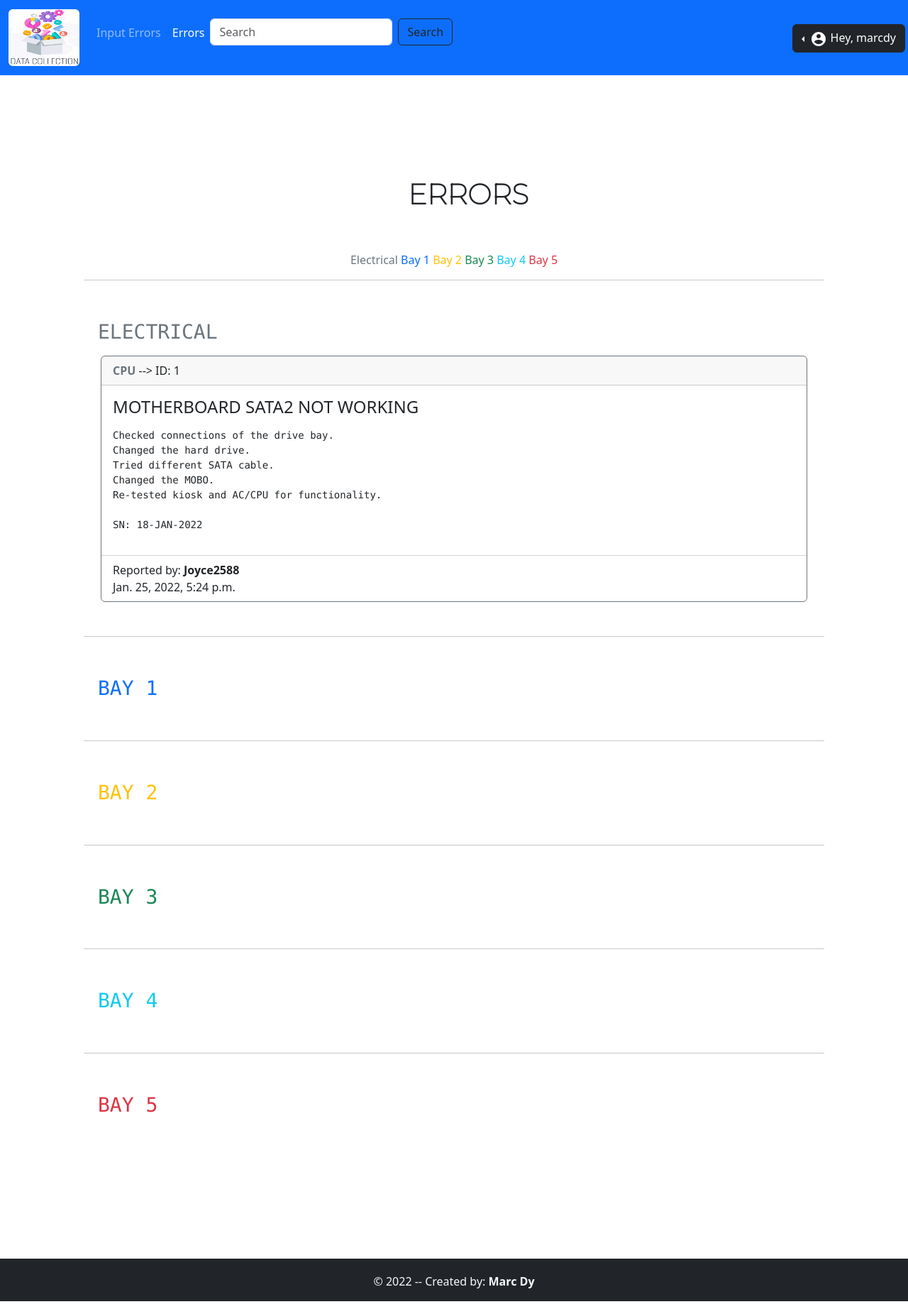
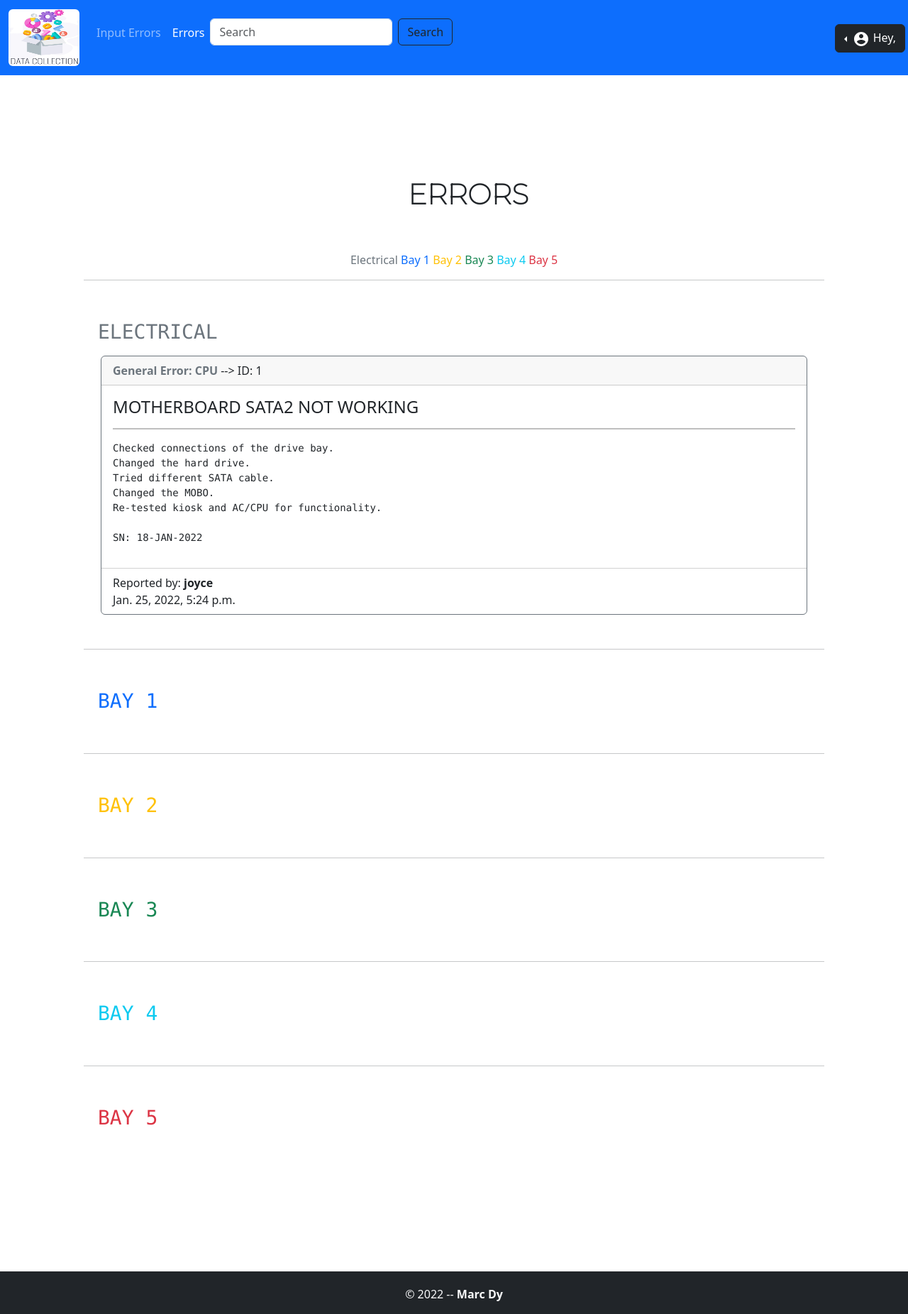
Before and after one commit to decentaro/DataCollectionForWork, a Django app: page /tek84Troubleshoot/errors/ in a window 1280 px wide. Shown: the whole page at 71% size. Run offline with Django 4.2, Linux system fonts and the light colour scheme; a user stored in the database is signed in; data comes from the database, SQL or seed files in the repository; both versions use the stored data as it was after the commit; some libraries are stand-ins or nearby versions.

Commit message:
Implemented search bar. Added search template. Edited some stylings. Changed InputError.employee from CASCADE to SET_NULL which won’t delete reports even when user is deleted. Specified errors on sign up template based on what field is invalid. (Email, Confirm password)

```diff
--- a/tek84Troubleshoot/models.py
+++ b/tek84Troubleshoot/models.py
@@ -43,4 +43,4 @@
 	title_of_error = models.CharField(max_length=100)
 	fix_of_error = models.TextField()
 	date_posted = models.DateTimeField(auto_now = True)
-	employee = models.ForeignKey(User, on_delete=models.CASCADE, default=None)
+	employee = models.ForeignKey(User, on_delete=models.SET_NULL, null=True)
--- a/tek84Troubleshoot/templates/base.html
+++ b/tek84Troubleshoot/templates/base.html
@@ -26,7 +26,7 @@
 	<link rel="preconnect" href="https://fonts.gstatic.com" crossorigin>
 	<link href="https://fonts.googleapis.com/css2?family=Montserrat:wght@100&display=swap" rel="stylesheet">
 
-	<title>B1-B5 Data Collection</title>
+	<title>{% block title %} {% endblock %}</title>
 
 </head>
 <body>
@@ -54,11 +54,12 @@
 				        	href="/tek84Troubleshoot/errors">Errors</a>
 
 				   <!-- WIP SEARCH BAR -->
-				        <form class="d-flex
+				        <form action="{% url 'search_results' %}" method="get" class="d-flex
 				        	{% if url_name == 'login' %}invisible{% endif %}
 							{% if url_name == 'logout' %}invisible{% endif %}
-							{% if url_name == 'signup' %}invisible{% endif %}">
-				      		<input class="form-control me-2" type="search" placeholder="Search" aria-label="Search">
+							{% if url_name == 'signup' %}invisible{% endif %}
+							{% if url_name == 'index' %}invisible{% endif %}">
+				      		<input name="q" class="form-control me-2 " type="search" placeholder="Search">
 					      	<button class="btn btn-outline-dark " type="submit">Search</button>
 					    </form>
 
@@ -68,7 +69,7 @@
 							{% if url_name == 'logout' %}invisible{% endif %}
 							{% if url_name == 'signup' %}invisible{% endif %}">
 							<button type="button" class="btn btn-dark dropdown-toggle" data-bs-toggle="dropdown" aria-expanded="false">
-						    	<img src="{% static 'account_circle1.svg' %}"> Hey, {{ request.user}}
+						    	<img src="{% static 'account_circle1.svg' %}"> Hey, {{ request.user.first_name}}
 						  	</button>
 						  	<ul class="dropdown-menu dropdown-menu-dark">
 						  		<li><a class="dropdown-item " href="{% url 'password_change' %}">Change Password</a></li>
@@ -93,7 +94,7 @@
 <div class="footer bg-dark text-center text-lg-start text-light pt-1 mt-5">
 	<!-- Copyright -->
 	<div class="text-center p-3">
-	© 2022 -- Created by: <strong>Marc Dy</strong>
+	© 2022 -- <strong>Marc Dy</strong>
 	</div>
 	<!-- Copyright -->
 	</div>
--- a/tek84Troubleshoot/templates/errors.html
+++ b/tek84Troubleshoot/templates/errors.html
@@ -1,4 +1,5 @@
 {% extends "base.html" %}
+{% block title %} Display Errors {% endblock %}
 {% block content %}
 
 
@@ -41,17 +42,20 @@
             <h3 class="p-2 text-secondary font-monospace">ELECTRICAL</h3>
             <div class="row-1">
                 {% for items in querysetBay0 %}
-                    <div class="col-15 container"> <!--  COL-AUTO CLASS solved my effin problem   -->
+                    <div class="col-15 container">
                         <div class="card border-secondary mb-3">
                             <div class="card-header">
-                                <b class="text-secondary">{{ items.general_description_of_failure }}</b> --> ID: {{ items.id }}
+                                <b class="text-secondary">General Error:
+                                {{ items.general_description_of_failure }}
+                                </b> --> ID: {{ items.id }}
                             </div>
                             <div class="card-body">
                                 <h4 class="card-title">{{ items.title_of_error }}</h4>
+                                <hr style="border: 1px solid black">
                                 <p class="card-text"><pre>{{ items.fix_of_error }}</pre></p>   <!-- PRE tag gives a newline every                                                           shift enter on the textarea in index.html -->
                             </div>
                             <div class="card-footer bg-transparent">
-                                <label>Reported by: <strong>{{ items.employee }}</strong></label>
+                                <label>Reported by: <strong>{{ items.employee.first_name}}</strong></label>
                                 <br>
                                 {{ items.date_posted }}
                             </div>
@@ -69,17 +73,20 @@
         <h3 class="p-2 text-primary font-monospace">BAY 1</h3>
         <div class="row-1">
             {% for items in querysetBay1 %}
-                <div class="col-15 container"> <!--  COL-AUTO CLASS solved my effin problem   -->
+                <div class="col-15 container">
                         <div class="card border-primary mb-3">
                             <div class="card-header">
-                            <b class="text-primary">{{ items.general_description_of_failure }}</b> --> ID: {{ items.id }}
+                                <b class="text-primary">General Error:
+                                {{ items.general_description_of_failure }}
+                                </b> --> ID: {{ items.id }}
                             </div>
                             <div class="card-body">
                                 <h4 class="card-title">{{ items.title_of_error }}</h4>
+                                <hr style="border: 1px solid black">
                                 <p class="card-text"><pre>{{ items.fix_of_error }}</pre></p>   <!-- PRE tag gives a newline every                                                           shift enter on the textarea in index.html -->
                             </div>
                             <div class="card-footer bg-transparent">
-                            <label>Reported by: <strong>{{ items.employee }}</strong></label>
+                                <label>Reported by: <strong>{{ items.employee.first_name}}</strong></label>
                                 <br>
                                 {{ items.date_posted }}
                             </div>
@@ -97,17 +104,20 @@
         <h3 class="p-2 text-warning font-monospace">BAY 2</h3>
         <div class="row-1">
             {% for items in querysetBay2 %}
-                <div class="col-15 container"> <!--  COL-AUTO CLASS solved my effin problem   -->
+                <div class="col-15 container">
                         <div class="card border-warning mb-3">
                             <div class="card-header">
-                            <b class="text-warning">{{ items.general_description_of_failure }}</b> --> ID: {{ items.id }}
+                                <b class="text-warning">General Error:
+                                {{ items.general_description_of_failure }}
+                                </b> --> ID: {{ items.id }}
                             </div>
                             <div class="card-body">
                                 <h4 class="card-title">{{ items.title_of_error }}</h4>
+                                <hr style="border: 1px solid black">
                                 <p class="card-text"><pre>{{ items.fix_of_error }}</pre></p>   <!-- PRE tag gives a newline every                                                           shift enter on the textarea in index.html -->
                             </div>
                             <div class="card-footer bg-transparent">
-                            <label>Reported by: <strong>{{ items.employee }}</strong></label>
+                                <label>Reported by: <strong>{{ items.employee.first_name}}</strong></label>
                                 <br>
                                 {{ items.date_posted }}
                             </div>
@@ -125,17 +135,20 @@
         <h3 class="p-2 text-success font-monospace">BAY 3</h3>
         <div class="row-1">
             {% for items in querysetBay3 %}
-                <div class="col-15 container"> <!--  COL-AUTO CLASS solved my effin problem   -->
+                <div class="col-15 container">
                         <div class="card border-success mb-3">
                             <div class="card-header">
-                            <b class="text-success">{{ items.general_description_of_failure }}</b> --> ID: {{ items.id }}
+                                <b class="text-success">General Error:
+                                {{ items.general_description_of_failure }}
+                                </b> --> ID: {{ items.id }}
                             </div>
                             <div class="card-body">
                                 <h4 class="card-title">{{ items.title_of_error }}</h4>
+                                <hr style="border: 1px solid black">
                                 <p class="card-text"><pre>{{ items.fix_of_error }}</pre></p>   <!-- PRE tag gives a newline every                                                           shift enter on the textarea in index.html -->
                             </div>
                             <div class="card-footer bg-transparent">
-                            <label>Reported by: <strong>{{ items.employee }}</strong></label>
+                                <label>Reported by: <strong>{{ items.employee.first_name}}</strong></label>
                                 <br>
                                 {{ items.date_posted }}
                             </div>
@@ -153,17 +166,20 @@
         <h3 class="p-2 text-info font-monospace">BAY 4</h3>
         <div class="row-1">
             {% for items in querysetBay4 %}
-                <div class="col-15 container"> <!--  COL-AUTO CLASS solved my effin problem   -->
+                <div class="col-15 container">
                         <div class="card border-info mb-3">
                             <div class="card-header">
-                            <b class="text-info">{{ items.general_description_of_failure }}</b> --> ID: {{ items.id }}
+                                <b class="text-info">General Error:
+                                {{ items.general_description_of_failure }}
+                                </b> --> ID: {{ items.id }}
                             </div>
                             <div class="card-body">
                                 <h4 class="card-title">{{ items.title_of_error }}</h4>
+                                <hr style="border: 1px solid black">
                                 <p class="card-text"><pre>{{ items.fix_of_error }}</pre></p>   <!-- PRE tag gives a newline every                                                           shift enter on the textarea in index.html -->
                             </div>
                             <div class="card-footer bg-transparent">
-                            <label>Reported by: <strong>{{ items.employee }}</strong></label>
+                                <label>Reported by: <strong>{{ items.employee.first_name}}</strong></label>
                                 <br>
                                 {{ items.date_posted }}
                             </div>
@@ -181,17 +197,20 @@
         <h3 class="p-2 text-danger font-monospace">BAY 5</h3>
         <div class="row-1">
             {% for items in querysetBay5 %}
-                <div class="col-15 container"> <!--  COL-AUTO CLASS solved my effin problem   -->
+                <div class="col-15 container">
                         <div class="card border-danger mb-3">
                             <div class="card-header">
-                            <b class="text-danger">{{ items.general_description_of_failure }}</b> --> ID: {{ items.id }}
+                                <b class="text-danger">General Error:
+                                {{ items.general_description_of_failure }}
+                                </b> --> ID: {{ items.id }}
                             </div>
                             <div class="card-body">
                                 <h4 class="card-title">{{ items.title_of_error }}</h4>
+                                <hr style="border: 1px solid black">
                                 <p class="card-text"><pre>{{ items.fix_of_error }}</pre></p>   <!-- PRE tag gives a newline every                                                           shift enter on the textarea in index.html -->
                             </div>
                             <div class="card-footer bg-transparent">
-                            <label>Reported by: <strong>{{ items.employee }}</strong></label>
+                                <label>Reported by: <strong>{{ items.employee.first_name}}</strong></label>
                                 <br>
                                 {{ items.date_posted }}
                             </div>
--- a/tek84Troubleshoot/templates/index.html
+++ b/tek84Troubleshoot/templates/index.html
@@ -1,11 +1,14 @@
 {% extends "base.html" %}
+{% block title %} Input Errors {% endblock %}
 {% block content %}
 
 
 <div class="container-fluid" id="index-border" style="width: 50%;">
+
 	<h1 class="mb-5">INPUT ERROR</h1>
 	<hr>
 	<div class="mb-3">
+
 		<form action="" method="post">
 			{% csrf_token %}
 
--- a/tek84Troubleshoot/templates/registration/login.html
+++ b/tek84Troubleshoot/templates/registration/login.html
@@ -1,4 +1,5 @@
 {% extends "base.html" %}
+{% block title %} Log In {% endblock %}
 {% block content %}
 
 {% if form.errors %}
--- a/tek84Troubleshoot/templates/registration/logout.html
+++ b/tek84Troubleshoot/templates/registration/logout.html
@@ -1,6 +1,5 @@
-
-
 {% extends "base.html" %}
+{% block title %} Log Out {% endblock %}
 {% block content %}
 
 <div class="container-fluid p-5" id="index-border" style="width: 100%;">
--- a/tek84Troubleshoot/urls.py
+++ b/tek84Troubleshoot/urls.py
@@ -16,7 +16,7 @@
 	path('accounts/password_change/done/', views.EmployeePasswordChangeDone.as_view
 		(template_name='registration/password_change_done.html'), name='password_change_done'),
 	path('accounts/signup/', views.sign_up, name='signup'),
-
+	path('search_results/', views.SearchResultsView.as_view(), name='search_results'),
 
 
 # Needs to work on these paths
@@ -36,6 +36,11 @@
 
 
 
+
+
+
+
+
 # Password Reset Tutorial
 # https://learndjango.com/tutorials/django-password-reset-tutorial
 
--- a/tek84Troubleshoot/views.py
+++ b/tek84Troubleshoot/views.py
@@ -6,12 +6,17 @@
 from django.contrib import messages
 from django.contrib.auth.views import LoginView, LogoutView, PasswordChangeView, PasswordChangeDoneView, PasswordResetView, PasswordResetDoneView,PasswordResetConfirmView,PasswordResetCompleteView
 from django.contrib.auth.forms import UserCreationForm
+from django.views.generic import ListView
 
 from django.contrib.auth import login, authenticate
 from django.shortcuts import render, redirect
 
 
 from django.contrib.auth.models import User
+
+
+from django.db.models import Q   # SEARCH BAR
+
 
 
 
@@ -51,9 +56,11 @@
 
 
 
+
 # Password Change Done Page
 class EmployeePasswordChangeDone(PasswordChangeDoneView):
 	template_name = 'registration/password_change_done.html'
+
 
 
 # Password Reset Page
@@ -61,9 +68,11 @@
 	template_name = 'registration/password_reset_form.html'
 
 
+
 # Password Reset Done Page
 class EmployeePasswordResetDone(PasswordResetDoneView):
 	template_name = 'registration/password_reset_done.html'
+
 
 
 # Password Reset Confirm Page
@@ -71,11 +80,23 @@
 	template_name = 'registration/password_reset_confirm.html'
 
 
+
 # Password Reset Complete Page
 class EmployeePasswordComplete(PasswordResetCompleteView):
 	template_name = 'registration/password_reset_complete.html'
 
 
+
+# Search Results Page
+class SearchResultsView(ListView):
+	model = InputError
+	template_name = 'search_results.html'
+
+
+	def get_queryset(self):
+		query = self.request.GET.get('q') # q --> id name of the search input
+		object_list = InputError.objects.filter(Q(title_of_error__startswith=query))
+		return object_list
 
 
 
@@ -92,8 +113,8 @@
 				instance = form.save(commit=False)
 				instance.employee = request.user
 				instance.save()
+				messages.success(request, 'Success!')
 				return redirect('/tek84Troubleshoot/errors')
-				messages.success(request, 'Success!')
 			else:
 				messages.error(request, 'Error!')
 				return redirect('/tek84Troubleshoot/index')
```
Also changed, not shown: tek84Troubleshoot/templates/registration/signup.html (+14 -16 lines), tek84Troubleshoot/templates/search_results.html (added, +40 -0 lines), db.sqlite3, tek84Troubleshoot/migrations/0002_alter_inputerror_employee.py (added), 2 other files. Lines whose indentation alone changed are shown as unchanged.
